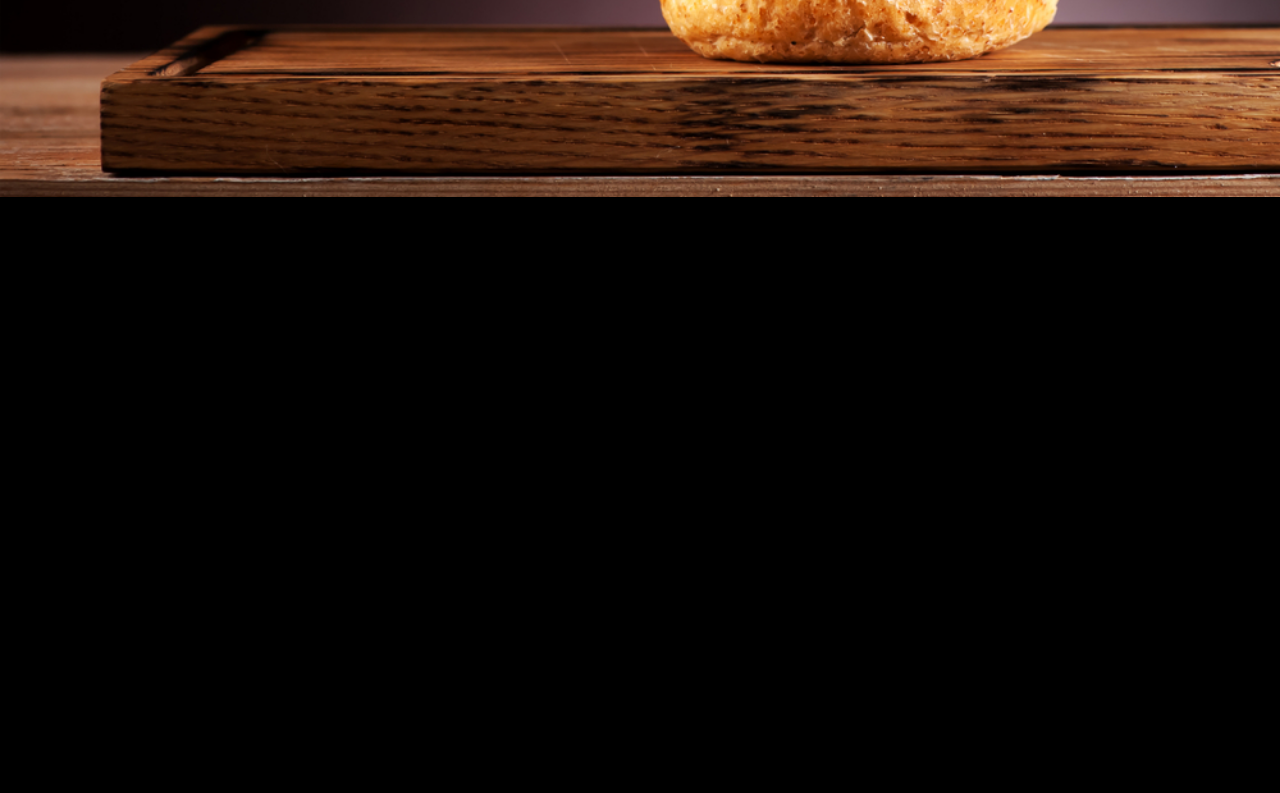
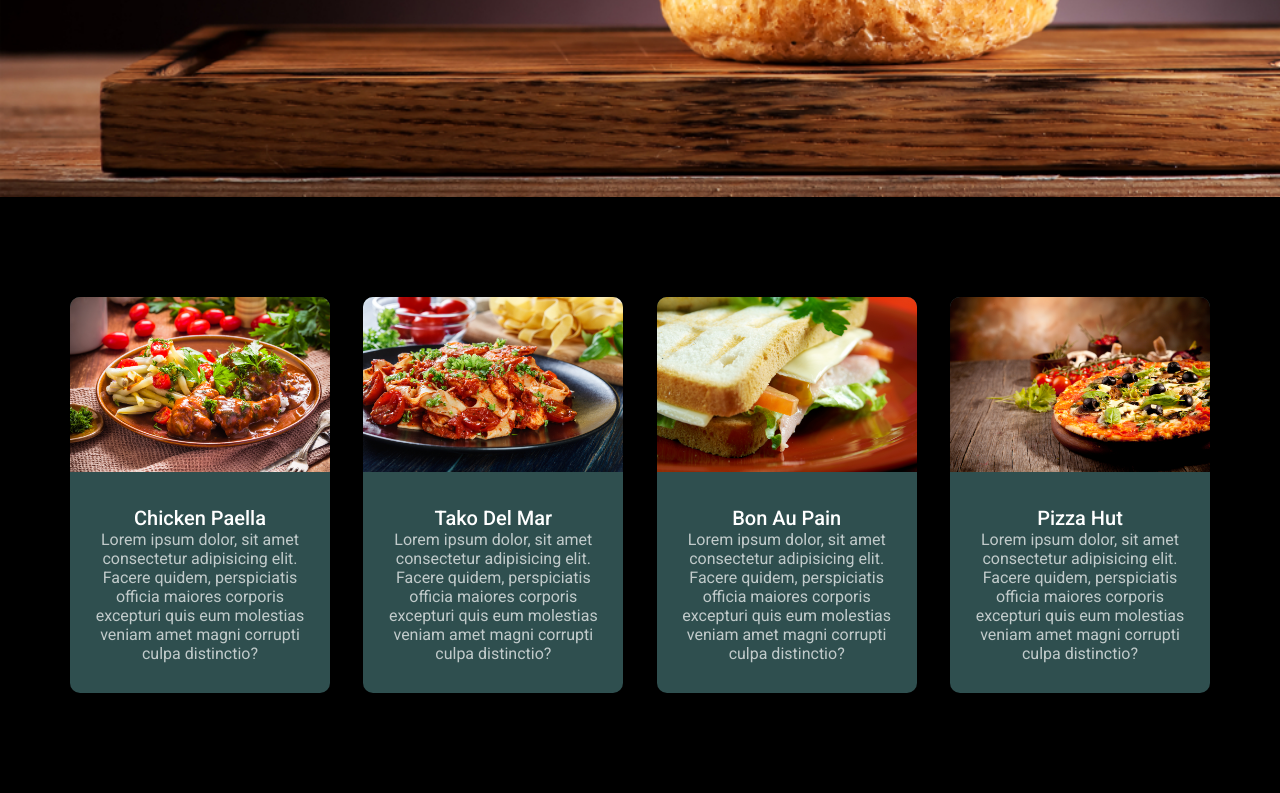
Before and after one commit to YuraKholodov/Burger-site-24, a plain HTML site: page index.html in a window 1280 px wide. Shown: the part 567-1360 px from the top of the page. Before the commit the page ends 800 px from the top, so only its background shows below. Drawn offline with Linux system fonts and the light colour scheme.

Commit message:
added food-list cards

```diff
--- a/index.html
+++ b/index.html
@@ -61,6 +61,67 @@
 		</section>
 	</main>
 
+	<section class="food-list">
+		<div class="container">
+			<div class="food-list__card">
+				<img src="./images/food-list-1.jpg" alt="Блюдо" class="food-list__img">
+				<div class="food-list__text-wrapper">
+					<h4 class="food-list__title">
+						Chicken Paella
+					</h4>
+					<p class="food-list__desc">
+						Lorem ipsum dolor, sit amet consectetur adipisicing elit. Facere quidem, perspiciatis officia
+						maiores
+						corporis excepturi quis eum molestias veniam amet magni corrupti culpa distinctio?
+					</p>
+				</div>
+
+			</div>
+			<div class="food-list__card">
+				<img src="./images/food-list-2.jpg" alt="Блюдо" class="food-list__img">
+				<div class="food-list__text-wrapper">
+					<h4 class="food-list__title">
+						Tako Del Mar
+					</h4>
+					<p class="food-list__desc">
+						Lorem ipsum dolor, sit amet consectetur adipisicing elit. Facere quidem, perspiciatis officia
+						maiores
+						corporis excepturi quis eum molestias veniam amet magni corrupti culpa distinctio?
+					</p>
+				</div>
+
+			</div>
+			<div class="food-list__card">
+				<img src="./images/food-list-3.jpg" alt="Блюдо" class="food-list__img">
+				<div class="food-list__text-wrapper">
+					<h4 class="food-list__title">
+						Bon Au Pain
+					</h4>
+					<p class="food-list__desc">
+						Lorem ipsum dolor, sit amet consectetur adipisicing elit. Facere quidem, perspiciatis officia
+						maiores
+						corporis excepturi quis eum molestias veniam amet magni corrupti culpa distinctio?
+					</p>
+				</div>
+
+			</div>
+			<div class="food-list__card">
+				<img src="./images/food-list-4.jpg" alt="Блюдо" class="food-list__img">
+				<div class="food-list__text-wrapper">
+					<h4 class="food-list__title">
+						Pizza Hut
+					</h4>
+					<p class="food-list__desc">
+						Lorem ipsum dolor, sit amet consectetur adipisicing elit. Facere quidem, perspiciatis officia
+						maiores
+						corporis excepturi quis eum molestias veniam amet magni corrupti culpa distinctio?
+					</p>
+				</div>
+
+			</div>
+		</div>
+
+	</section>
 </body>
 
 </html>
--- a/style.css
+++ b/style.css
@@ -26,10 +26,22 @@ a {
     text-decoration: none;
 }
 
+p {
+    margin: 0;
+}
+
+p + p {
+    margin: 15px;
+}
+
 ul {
     list-style: none;
     padding: 0;
     margin: 0;
+}
+
+img {
+    max-width: 100%;
 }
 
 .btn {
@@ -115,3 +127,47 @@ header .container {
     font-size: 0 18px;
     margin: 40px 0;
 }
+
+/* Карточки */
+
+.food-list {
+    padding: 100px 0;
+}
+
+.food-list__card {
+    width: 260px;
+    /* Обрезаем изображение по контейнеру */
+    overflow: hidden;
+
+    border-radius: 10px;
+    background-color: darkslategray;
+
+    text-align: center;
+}
+
+.food-list__img {
+    height: 175px;
+    /* Растянуть изображение по блоку */
+    object-fit: cover;
+}
+
+.food-list .container {
+    display: flex;
+    justify-content: space-between;
+    /* Адаптация контейнеров, перенос контейнеров по ширине */
+    flex-wrap: wrap;
+    /* Расстояние между элементами внутри контейнера */
+    gap: 40px 10px;
+}
+
+.food-list__text-wrapper {
+    padding: 30px 20px;
+}
+
+.food-list__title {
+    font-size: 20px;
+}
+
+.food-list__desc {
+    opacity: 0.7;
+}
```
